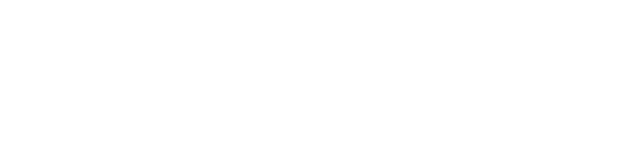
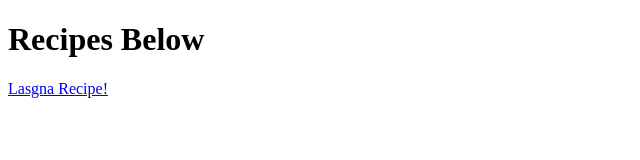
Before and after one commit to MCPCodez/P1-Odin-Recipes, a plain HTML site: page index.html in a window 1280 px wide. Shown: the whole page, without its empty margins (0-640 px from the left). Drawn offline with Linux system fonts and the light colour scheme.

Commit message:
added link and recipe

```diff
--- a/index.html
+++ b/index.html
@@ -6,6 +6,9 @@
     <title>Recipe Page for Odin by Mason Yates</title>
 </head>
 <body>
-
+    <h1>Recipes Below</h1>
+    <div>
+        <a href="./rone.html">Lasgna Recipe!</a>
+    </div>
 </body>
 </html>
```
